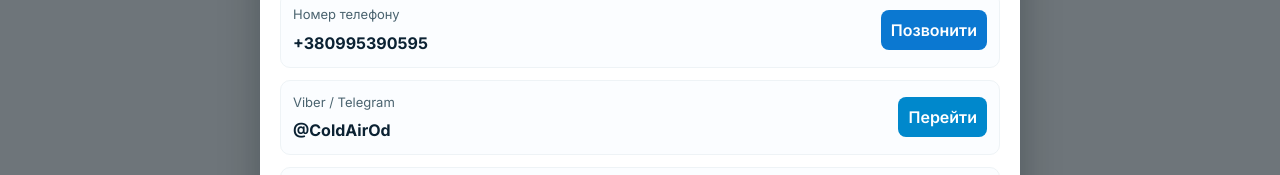
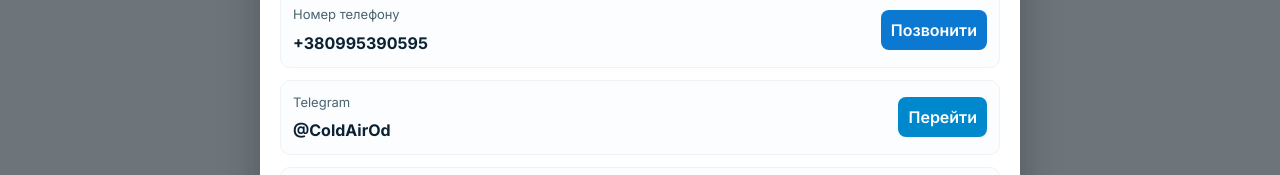
Before and after one commit to savas-pam-DEV/pavel, a Next.js app: page / in a window 1280 px wide. Both pictures are taken after a click on the button "Зв'язатися". Shown: the part 194-369 px from the top of the page. Built offline with nearby package versions, Linux system fonts and the light colour scheme.

Commit message:
ContactModal update

```diff
--- a/components/ContactModal.module.css
+++ b/components/ContactModal.module.css
@@ -1,4 +1,3 @@
-/* те ж саме, що раніше, додаю стили для нових кнопок */
 :root {
   --overlay-bg: rgba(6, 12, 18, 0.55);
   --card-bg: #ffffff;
--- a/components/ContactModal.tsx
+++ b/components/ContactModal.tsx
@@ -15,7 +15,7 @@ const EMAIL_ADDRESS = "coldairod@gmail.com"; // <- замените на реа
 
 const CONTACTS = [
   { id: "phone", label: "Номер телефону", value: PHONE_NUMBER, type: "phone" },
-  { id: "viber", label: "Viber / Telegram", value: TELEGRAM_USERNAME, type: "telegram" },
+  { id: "viber", label: "Telegram", value: TELEGRAM_USERNAME, type: "telegram" },
   { id: "email", label: "Email", value: EMAIL_ADDRESS, type: "email" },
 ];
 
```
